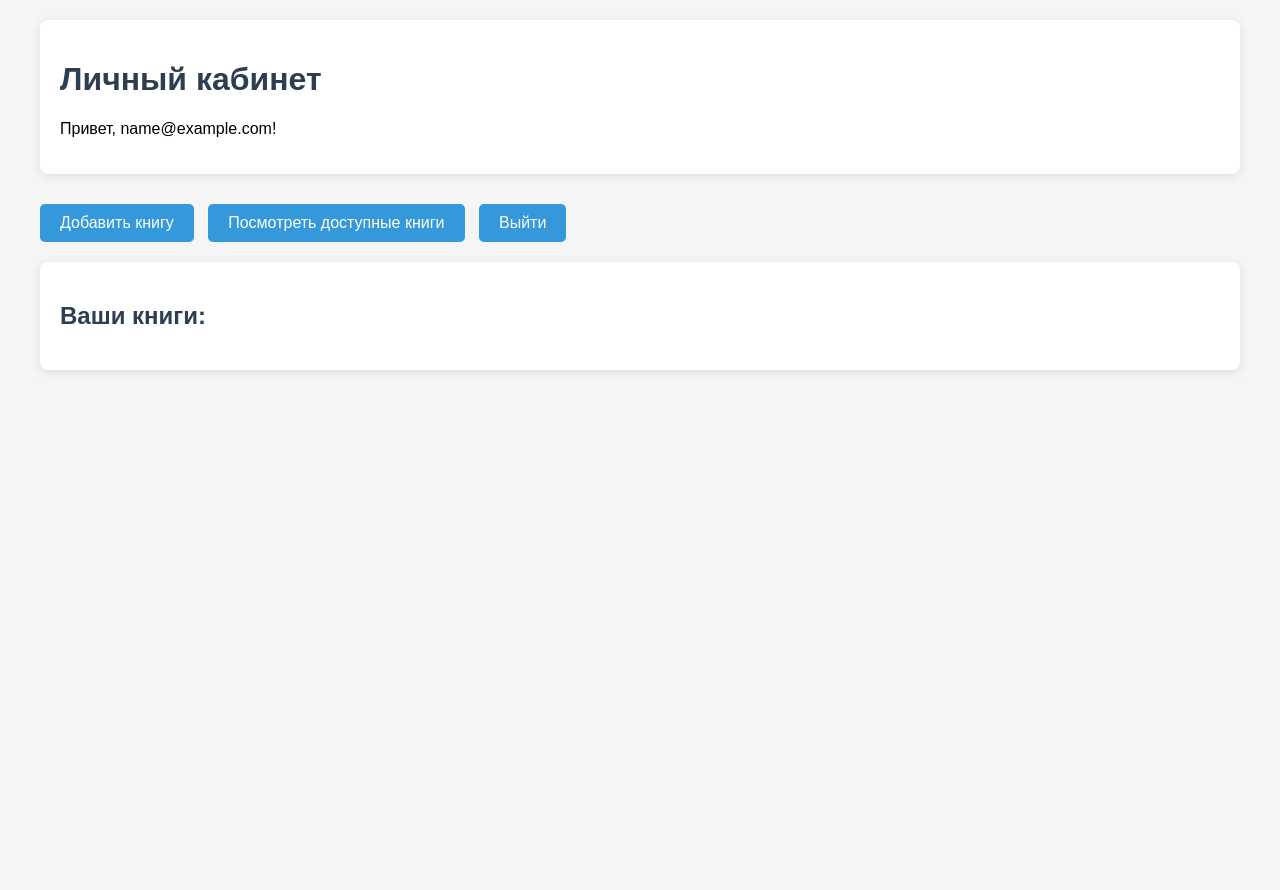
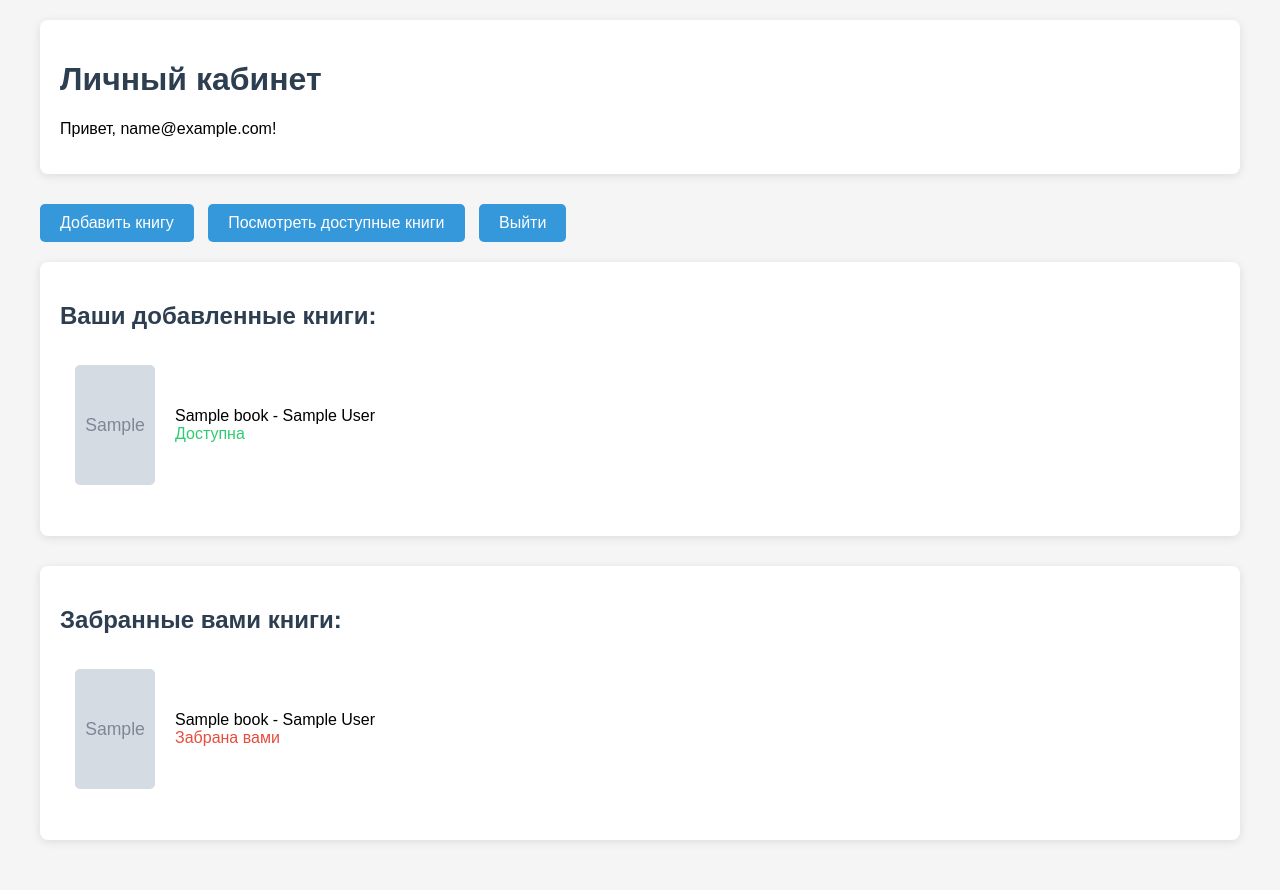
Before and after one commit to JakmanLoss/Bookcrossing, a Flask app: page /dashboard in a window 1280 px wide. Before the commit the page ends 372 px from the top, so only its background shows below. Run offline with Flask 2, Linux system fonts and the light colour scheme; a user stored in the database is signed in; tables that the repository leaves empty hold one stand-in row (values such as "Sample post"); grey boxes marked "Sample" are stand-in pictures.

Commit message:
The books that the user has taken are displayed

```diff
--- a/app.py
+++ b/app.py
@@ -31,8 +31,7 @@ def allowed_file(filename):
     Returns:
         bool: True, если расширение файла разрешено, иначе False.
     """
-    return '.' in filename and \
-           filename.rsplit('.', 1)[1].lower() in app.config['ALLOWED_EXTENSIONS']
+    return '.' in filename and filename.rsplit('.', 1)[1].lower() in app.config['ALLOWED_EXTENSIONS']
 
 class User(UserMixin, db.Model):
     """Модель пользователя для хранения данных об аккаунте."""
@@ -64,7 +63,7 @@ class Book(db.Model):
     id = db.Column(db.Integer, primary_key=True)
     title = db.Column(db.String(100), nullable=False)
     author = db.Column(db.String(100), nullable=False)
-    cover = db.Column(db.String(200))  # Путь к обложке
+    cover = db.Column(db.String(200))  # Имя файла обложки
     user_id = db.Column(db.Integer, db.ForeignKey('user.id'), nullable=False)  # Кто добавил
     available = db.Column(db.Boolean, default=True)
     taken_by = db.Column(db.Integer, db.ForeignKey('user.id'))  # Кто забрал
@@ -170,7 +169,8 @@ def dashboard():
 def add_book():
     """Обрабатывает добавление новой книги.
 
-    Сохраняет загруженную обложку в папку и добавляет книгу в базу данных.
+    Сохраняет загруженную обложку в папку static/uploads и записывает только имя файла
+    в базу данных. Если обложка не загружена, используется default.jpg.
     После успешного добавления пользователь перенаправляется в личный кабинет.
 
     Returns:
@@ -178,12 +178,14 @@ def add_book():
     """
     form = BookForm()
     if form.validate_on_submit():
-        cover_filename = None
+        cover_filename = 'default.jpg'  # Имя файла по умолчанию
         if form.cover.data and allowed_file(form.cover.data.filename):
             filename = secure_filename(form.cover.data.filename)
-            cover_filename = os.path.join(app.config['UPLOAD_FOLDER'], filename)
-            form.cover.data.save(cover_filename)
+            # Сохраняем файл в папку static/uploads
+            form.cover.data.save(os.path.join(app.config['UPLOAD_FOLDER'], filename))
+            cover_filename = filename  # Сохраняем только имя файла
 
+        # Создаём новую книгу с данными из формы
         book = Book(
             title=form.title.data,
             author=form.author.data,
--- a/templates/dashboard.html
+++ b/templates/dashboard.html
@@ -40,25 +40,40 @@
             padding: 20px;
             border-radius: 8px;
             box-shadow: 0 2px 10px rgba(0,0,0,0.1);
+            margin-bottom: 30px;
         }
         .books-list ul {
             list-style-type: none;
             padding: 0;
         }
-        .books-list li {
-            padding: 10px;
+        .book-item {
+            padding: 15px;
             border-bottom: 1px solid #eee;
             display: flex;
-            justify-content: space-between;
+            align-items: center;
+            gap: 20px;
         }
-        .books-list li:last-child {
+        .book-item:last-child {
             border-bottom: none;
+        }
+        .book-item img {
+            width: 80px;
+            height: 120px;
+            object-fit: cover;
+            border-radius: 5px;
+        }
+        .book-info {
+            flex-grow: 1;
         }
         .available {
             color: #2ecc71;
         }
         .unavailable {
             color: #e74c3c;
+        }
+        .no-books {
+            color: #7f8c8d;
+            font-style: italic;
         }
     </style>
 </head>
@@ -75,17 +90,43 @@
     </div>
 
     <div class="books-list">
-        <h2>Ваши книги:</h2>
+        <h2>Ваши добавленные книги:</h2>
+        {% if added_books %}
         <ul>
-            {% for book in books %}
-            <li>
-                <span>{{ book.title }} - {{ book.author }}</span>
-                <span class="{{ 'available' if book.available else 'unavailable' }}">
-                    {{ 'Доступна' if book.available else 'Забрана' }}
-                </span>
+            {% for book in added_books %}
+            <li class="book-item">
+                <img src="{{ url_for('static', filename='uploads/' + (book.cover if book.cover else 'default.jpg')) }}" alt="Обложка книги">
+                <div class="book-info">
+                    <span>{{ book.title }} - {{ book.author }}</span><br>
+                    <span class="{{ 'available' if book.available else 'unavailable' }}">
+                        {{ 'Доступна' if book.available else 'Забрана' }}
+                    </span>
+                </div>
             </li>
             {% endfor %}
         </ul>
+        {% else %}
+        <p class="no-books">Вы пока не добавили ни одной книги.</p>
+        {% endif %}
+    </div>
+
+    <div class="books-list">
+        <h2>Забранные вами книги:</h2>
+        {% if taken_books %}
+        <ul>
+            {% for book in taken_books %}
+            <li class="book-item">
+                <img src="{{ url_for('static', filename='uploads/' + (book.cover if book.cover else 'default.jpg')) }}" alt="Обложка книги">
+                <div class="book-info">
+                    <span>{{ book.title }} - {{ book.author }}</span><br>
+                    <span class="unavailable">Забрана вами</span>
+                </div>
+            </li>
+            {% endfor %}
+        </ul>
+        {% else %}
+        <p class="no-books">Вы пока не забрали ни одной книги.</p>
+        {% endif %}
     </div>
 </body>
 </html>
```
Also changed, not shown: templates/books.html (+15 -1 lines), static/default_cover.jpg (deleted).
